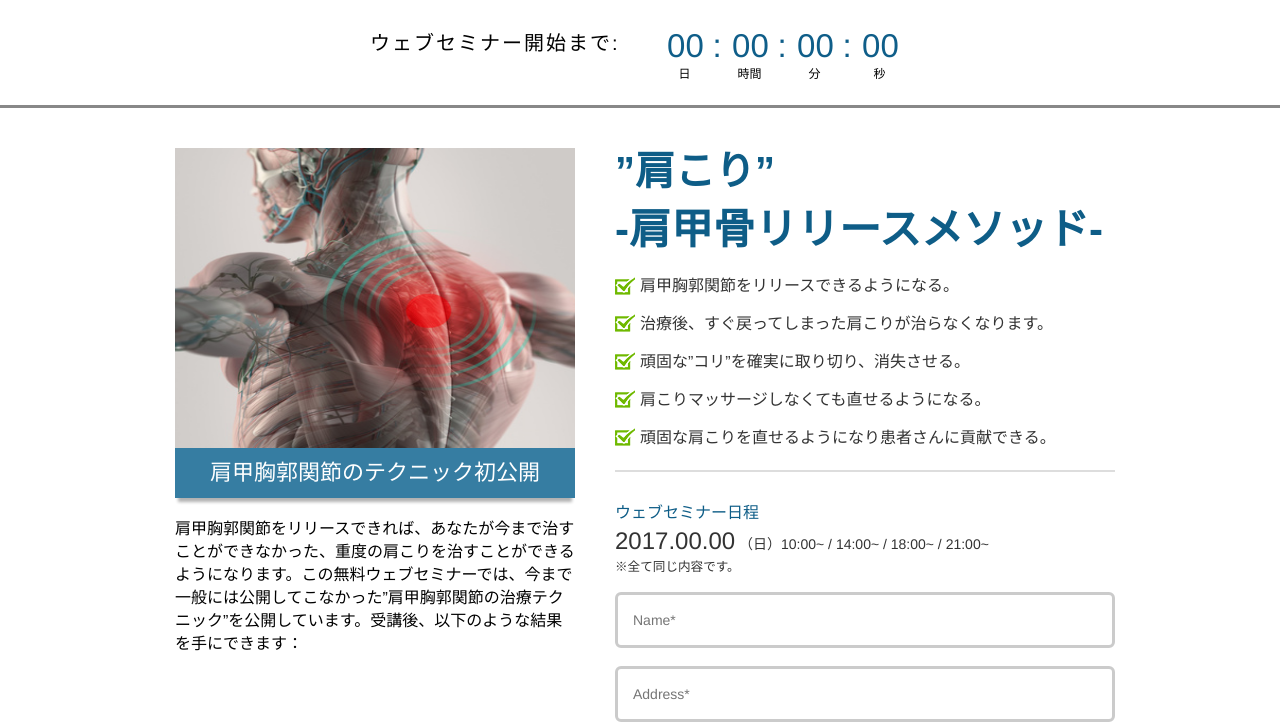
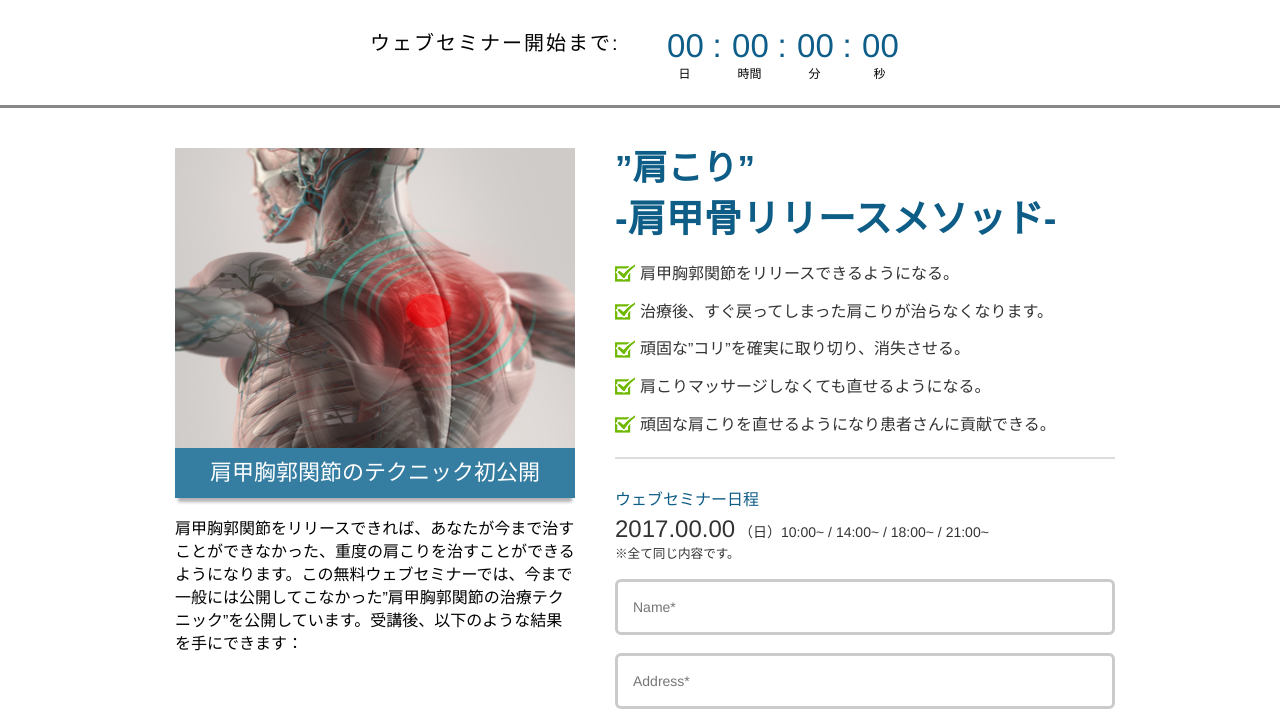
Before and after one commit to pomamura/jpn_totsu, a plain HTML site: page index.html in a window 1280 px wide. Shown: the part 74-799 px from the top of the page. Drawn offline with nearby package versions, Linux system fonts and the light colour scheme.

Commit message:
メソッドフォントサイズ修正

```diff
--- a/css/style_imamura.css
+++ b/css/style_imamura.css
@@ -73,14 +73,14 @@
 }
 .grid1 .main-tit {
     font-family: "ヒラギノ角ゴ Pro W3", "Hiragino Kaku Gothic Pro", メイリオ, Meiryo, Osaka, "ＭＳ Ｐゴシック", "MS PGothic", sans-serif;
-    font-size: 40px;
+    font-size: 35px;
     font-weight: 900;
     color: rgb(14, 93, 135);
     margin-top: 0px;
 }
 .grid1 .lead {
     font-family: "ヒラギノ角ゴ Pro W3", "Hiragino Kaku Gothic Pro", メイリオ, Meiryo, Osaka, "ＭＳ Ｐゴシック", "MS PGothic", sans-serif;
-    font-size: 42px;
+    font-size: 38px;
     font-weight: 900;
     color: rgb(14, 93, 135);
     margin-top: 0px;
```
